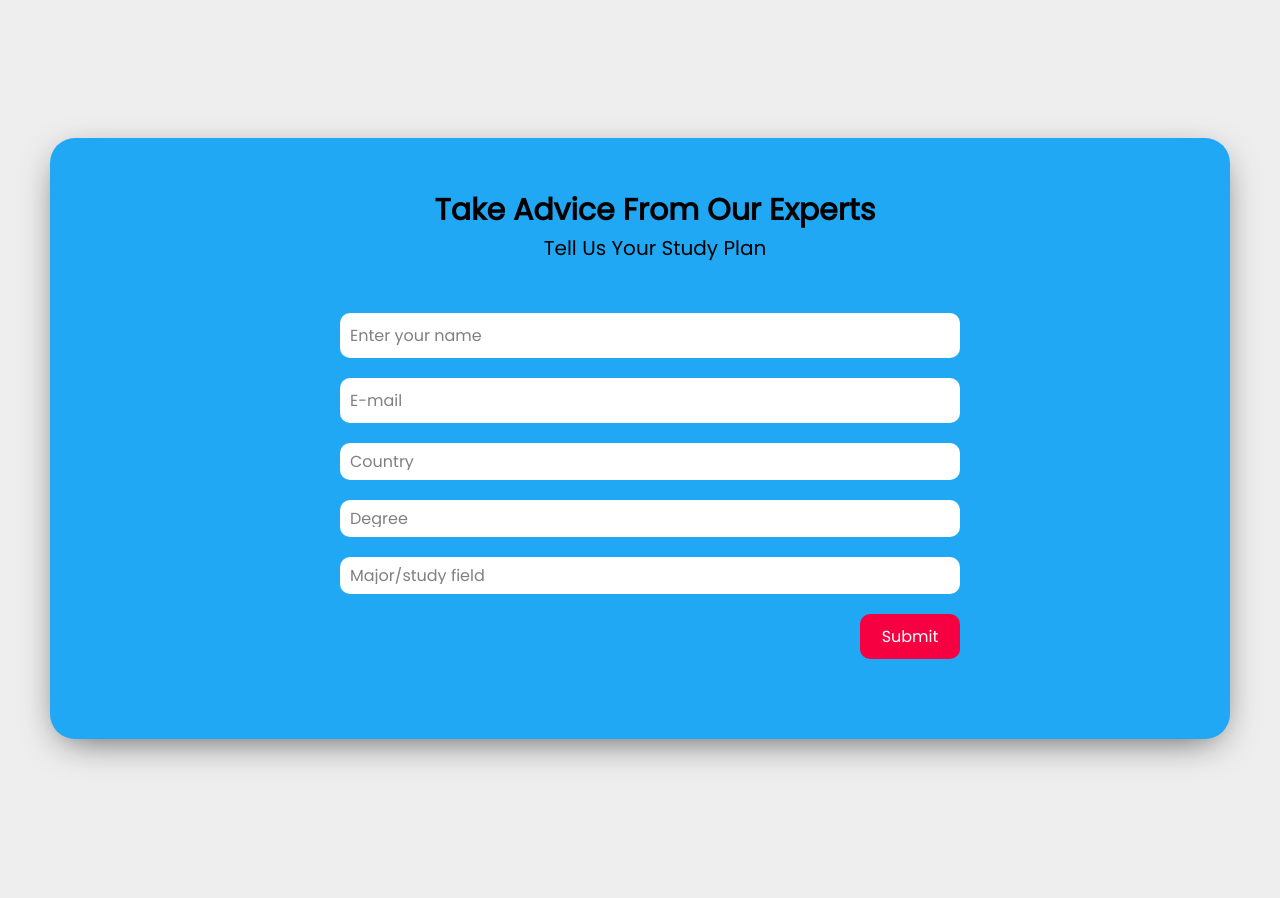
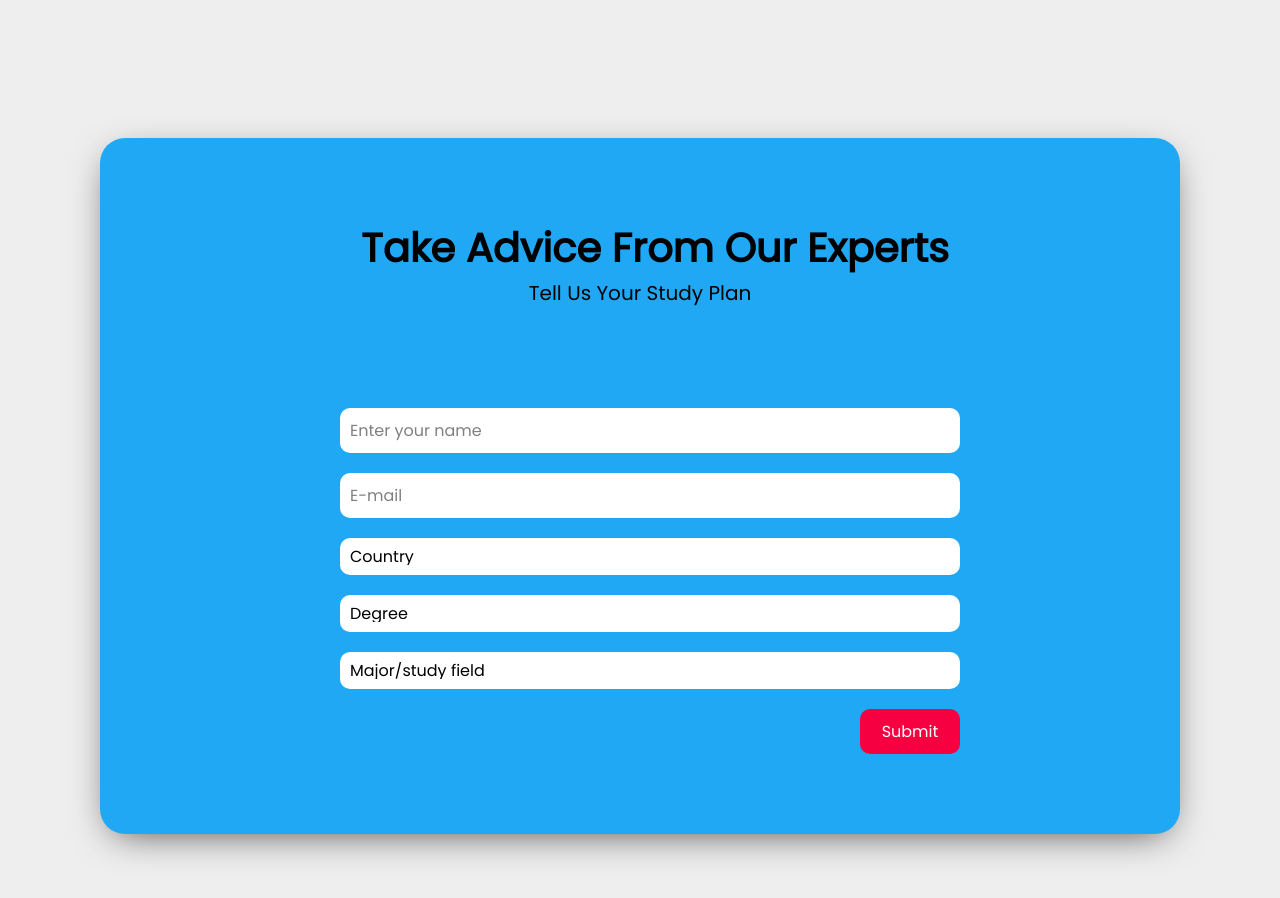
Before and after one commit to E-vek/study-overseas, a website: page index.html in a window 1280 px wide. Shown: the part 1780-2678 px from the top of the page. Drawn offline with nearby package versions, Linux system fonts and the light colour scheme.

Commit message:
fixed form internal input

```diff
--- a/style/index.css
+++ b/style/index.css
@@ -364,7 +364,7 @@ h3 {
 .fill-form {
     box-shadow: 0px 10px 38px -13px rgba(0, 0, 0, 0.75);
     max-width: 100%;
-    margin: 350px 50px 0px 50px;
+    margin: 350px 100px 0px 100px;
     border-radius: 25px;
     padding: 50px 0px;
     display: flex;
@@ -388,14 +388,14 @@ h3 {
 }
 
 .fill-form h1 {
-    font-size: 30px;
+    margin-top: 30px;
+    font-size: 40px;
     padding: 0px 0px 0px 30px;
 }
 
 .fill-form p {
     font-size: 20px;
-    padding: 0px 0px 0px 30px;
-    margin-bottom: 30px;
+    margin-bottom: 80px;
 
 }
 
@@ -408,7 +408,7 @@ h3 {
     border: none;
     margin: 10px 10px;
     background-color: white;
-    color: grey;
+    color: black;
     width: 600px;
 }
 
```
